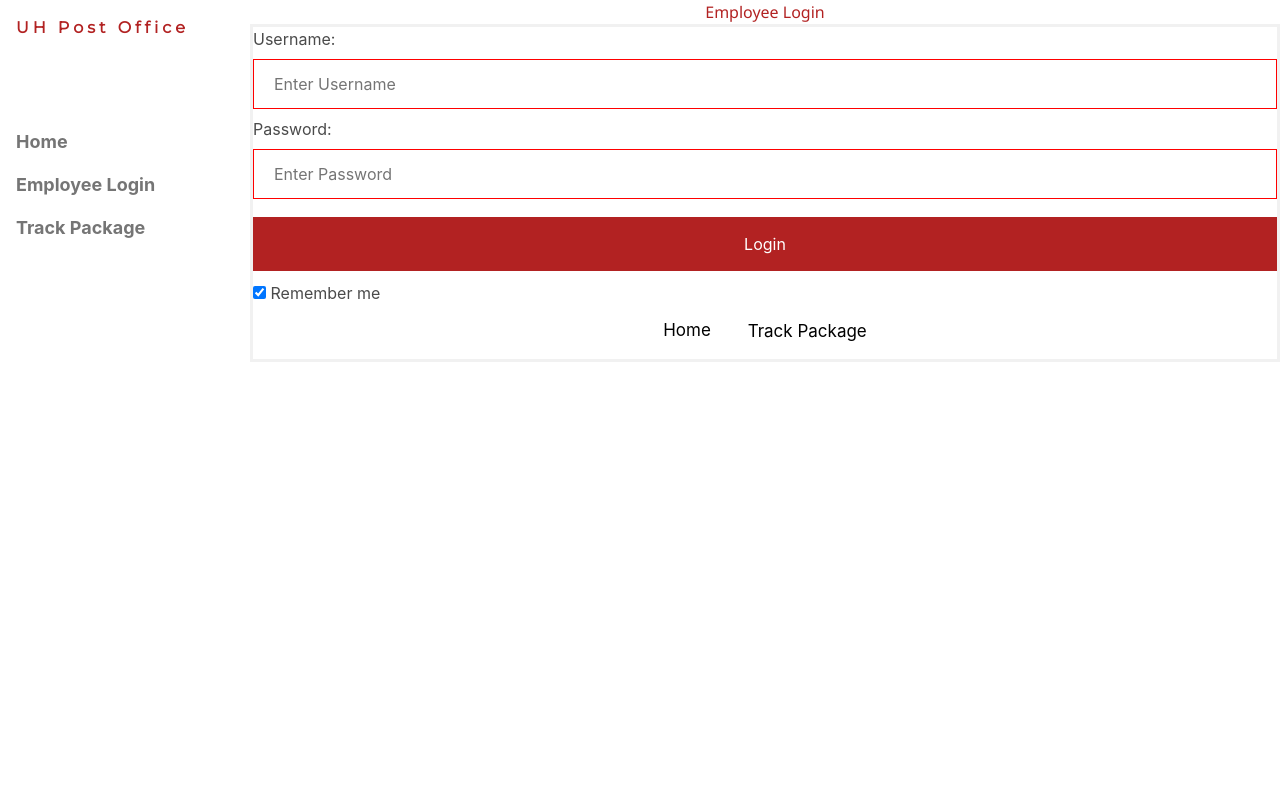
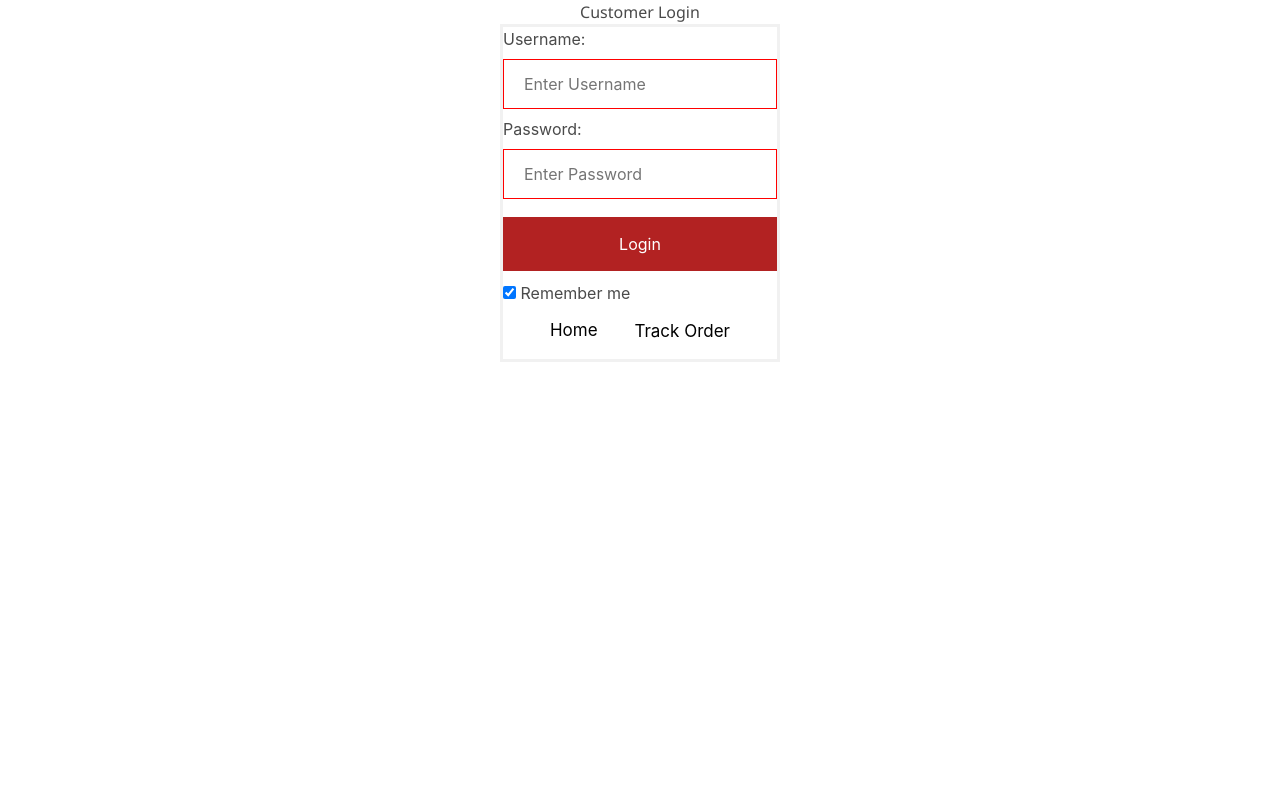
Before and after one commit to hite5/COSC_4353, a Flask app: page /emp_login in a window 1280 px wide. Run offline with Flask 2, Linux system fonts and the light colour scheme.

Commit message:
homepage login
updated text and fixed some bugs

```diff
--- a/application/templates/EmployeeLogin.html
+++ b/application/templates/EmployeeLogin.html
@@ -3,9 +3,9 @@
 <head>
     <meta charset="utf-8" />
     <meta name="viewport" content="width=device-width, initial-scale=1">
-    <title> UH Post Office - Login Page </title>
+    <title> UH Fuel Depot - Login Page </title>
     <link rel="stylesheet" href="https://cdnjs.cloudflare.com/ajax/libs/bulma/0.7.2/css/bulma.min.css" />
-    <link rel="stylesheet" href="/static/sidebar.css"/>
+<!--    <link rel="stylesheet" href="/static/sidebar.css"/>-->
     <link rel="stylesheet" href="https://cdnjs.cloudflare.com/ajax/libs/bulma/0.7.2/css/bulma.min.css" />
     <meta name="viewport" content="width=device-width, initial-scale=1">
     <link rel="stylesheet" href="https://www.w3schools.com/w3css/4/w3.css">
@@ -58,44 +58,47 @@
     </style>
 </head>
 <body>
-<!-- Sidebar/menu -->
-  <nav class="w3-sidebar w3-bar-block w3-white w3-collapse w3-top" style="z-index:3;width:250px" id="mySidebar">
-    <div class="w3-container w3-display-container w3-padding-16">
-      <i onclick="w3_close()" class="fa fa-remove w3-hide-large w3-button w3-display-topright"></i>
-      <h3 class="w3-wide"><b>UH Post Office</b></h3>
-    </div>
-    <div class="w3-padding-64 w3-large w3-text-grey" style="font-weight:bold">
-      <a href="{{ url_for('views.index') }}" class="w3-bar-item w3-button">Home</a>
-      {% if current_user.is_authenticated %} <!-- Employees and Supervisors -->
-      <a href="{{ url_for('auth.logout') }}" class="w3-bar-item w3-button">Logout</a>
-      <a onclick="myAccFunc()" href="javascript:void(0)" class="w3-button w3-block w3-white w3-left-align" id="myBtn">
-        Packages <i class="fa fa-caret-down"></i>
-      </a>
-      <div id="demoAcc" class="w3-bar-block w3-hide w3-padding-large w3-medium">
-        <a href="/NewPackage" class="w3-bar-item w3-button">New Package</a>
-        <a href="/packageTracker" class="w3-bar-item w3-button">Track Package</a>
-        <a href="{{ url_for('views.packageUpdateForm') }}" class="w3-bar-item w3-button">Manage Package</a>
-        <a href="/packageSearch" class="w3-bar-item w3-button">Search Package</a>
-      </div>
-      <a href="/customerSearch" class="w3-bar-item w3-button">Search Customer</a>
-      <a href="/editCustomerSearch" class="w3-bar-item w3-button">Edit Customer</a>
-      <a href="/EditEmployee" class="w3-bar-item w3-button">Edit Account</a>
-      <a href="/report" class="w3-bar-item w3-button">Reports</a>
+<!--&lt;!&ndash; Sidebar/menu &ndash;&gt;-->
+<!--  <nav class="w3-sidebar w3-bar-block w3-white w3-collapse w3-top" style="z-index:3;width:250px" id="mySidebar">-->
+<!--    <div class="w3-container w3-display-container w3-padding-16">-->
+<!--      <i onclick="w3_close()" class="fa fa-remove w3-hide-large w3-button w3-display-topright"></i>-->
+<!--      <h3 class="w3-wide"><b>UH Fuel Depot</b></h3>-->
+<!--    </div>-->
+<!--    <div class="w3-padding-64 w3-large w3-text-grey" style="font-weight:bold">-->
+<!--      <a href="{{ url_for('views.index') }}" class="w3-bar-item w3-button">Home</a>-->
+<!--      {% if current_user.is_authenticated %} &lt;!&ndash; Employees and Supervisors &ndash;&gt;-->
+<!--      <a href="{{ url_for('auth.logout') }}" class="w3-bar-item w3-button">Logout</a>-->
+<!--      <a onclick="myAccFunc()" href="javascript:void(0)" class="w3-button w3-block w3-white w3-left-align" id="myBtn">-->
+<!--        Packages <i class="fa fa-caret-down"></i>-->
+<!--      </a>-->
+<!--      <div id="demoAcc" class="w3-bar-block w3-hide w3-padding-large w3-medium">-->
+<!--        <a href="/NewPackage" class="w3-bar-item w3-button">New Package</a>-->
+<!--        <a href="/packageTracker" class="w3-bar-item w3-button">Track Package</a>-->
+<!--        <a href="{{ url_for('views.packageUpdateForm') }}" class="w3-bar-item w3-button">Manage Package</a>-->
+<!--        <a href="/packageSearch" class="w3-bar-item w3-button">Search Package</a>-->
+<!--      </div>-->
+<!--      <a href="/customerSearch" class="w3-bar-item w3-button">Search Customer</a>-->
+<!--      <a href="/editCustomerSearch" class="w3-bar-item w3-button">Edit Customer</a>-->
+<!--      <a href="/EditEmployee" class="w3-bar-item w3-button">Edit Account</a>-->
+<!--      <a href="/report" class="w3-bar-item w3-button">Reports</a>-->
 
-      {% endif %}
-      {% if current_user.type == 'supervisor' %} <!-- Supervisors Only -->
-      <a href="/NewEmployeeForm" class="w3-bar-item w3-button">Add New Employee</a>
-      <a href="/employeeSearch" class="w3-bar-item w3-button">Search Employee</a>
-      {% endif %}
-      {% if not current_user.is_authenticated %} <!-- Not Logged In -->
-      <a href="/emp_login" class="w3-bar-item w3-button">Employee Login</a>
-      <a href="/packageTracker" class="w3-bar-item w3-button">Track Package</a>
-      {% endif %}
+<!--      {% endif %}-->
+<!--      {% if current_user.type == 'supervisor' %} &lt;!&ndash; Supervisors Only &ndash;&gt;-->
+<!--      <a href="/NewEmployeeForm" class="w3-bar-item w3-button">Add New Employee</a>-->
+<!--      <a href="/employeeSearch" class="w3-bar-item w3-button">Search Employee</a>-->
+<!--      {% endif %}-->
+<!--      {% if not current_user.is_authenticated %} &lt;!&ndash; Not Logged In &ndash;&gt;-->
+<!--      <a href="/emp_login" class="w3-bar-item w3-button">Customer Login</a>-->
+<!--      <a href="/packageTracker" class="w3-bar-item w3-button">Track Order</a>-->
+<!--      {% endif %}-->
 
 
 </nav>
-    <div class="w3-main" style="margin-left:250px">
-    <center> <h1> Employee Login </h1> </center>
+    <div class="w3-main" style="margin-left:500px">
+
+    <div class="w3-main" style="margin-right:500px">
+
+    <center> <h1> Customer Login </h1> </center>
     <div>
         {% with messages = get_flashed_messages() %}
         {% if messages %}
@@ -115,7 +118,7 @@
                 <a class="active " href="{{ url_for('views.index') }}">
                     Home
                 </a>
-                <a href="/packageTracker" class="w3-bar-item w3-button">Track Package</a>
+                <a href="/packageTracker" class="w3-bar-item w3-button">Track Order</a>
             </div>
         </form>
     </div>
```
Also changed, not shown: application/templates/homePage.html (+9 -10 lines), application/static/uh_energy.jpg (added).
